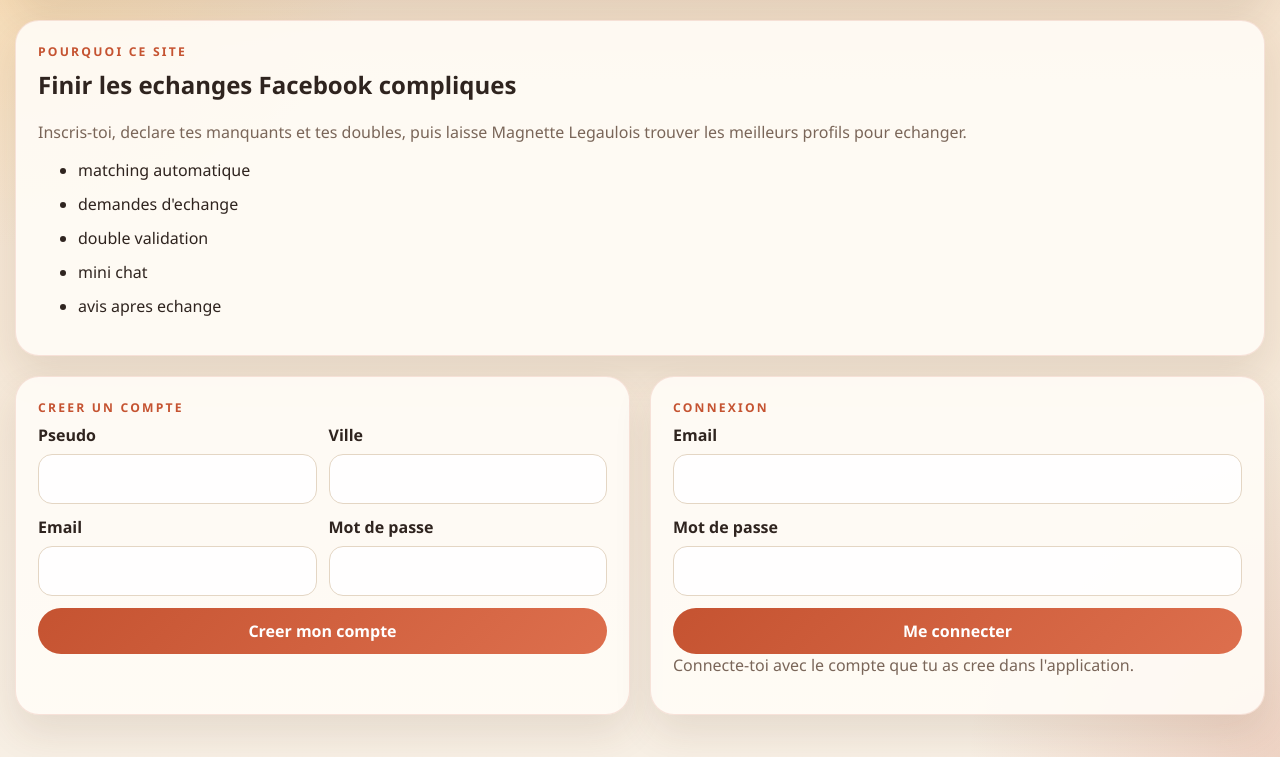
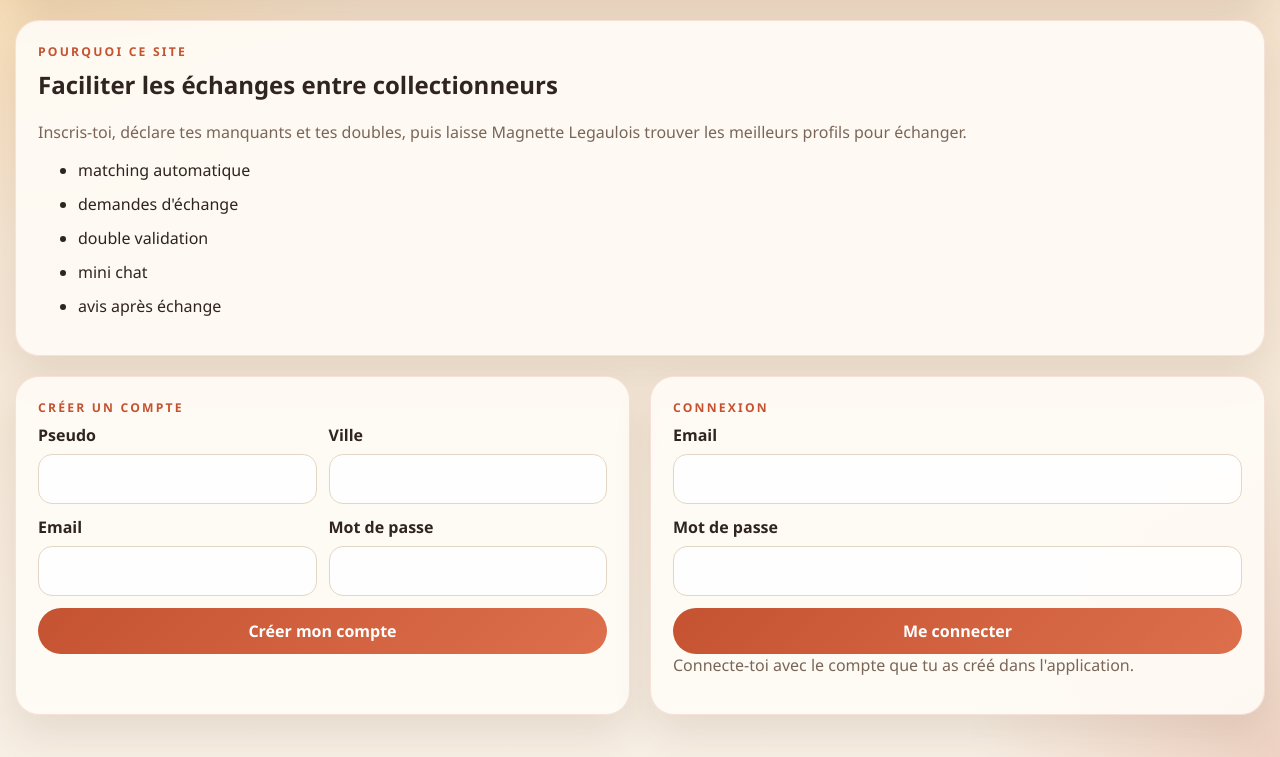
Before and after one commit to Kimmahh/magnet-match, a Flask app: page / in a window 1280 px wide. Shown: the part 142-899 px from the top of the page. Run offline with Flask 3, Linux system fonts and the light colour scheme.

Commit message:
Improve French wording on home page

```diff
--- a/templates/home.html
+++ b/templates/home.html
@@ -4,28 +4,28 @@
   <main class="grid">
     <section class="panel hero">
       <p class="eyebrow">Pourquoi ce site</p>
-      <h2>Finir les echanges Facebook compliques</h2>
+      <h2>Faciliter les échanges entre collectionneurs</h2>
       <p class="muted">
-        Inscris-toi, declare tes manquants et tes doubles, puis laisse Magnette Legaulois
-        trouver les meilleurs profils pour echanger.
+        Inscris-toi, déclare tes manquants et tes doubles, puis laisse Magnette Legaulois
+        trouver les meilleurs profils pour échanger.
       </p>
       <ul class="feature-list">
         <li>matching automatique</li>
-        <li>demandes d'echange</li>
+        <li>demandes d'échange</li>
         <li>double validation</li>
         <li>mini chat</li>
-        <li>avis apres echange</li>
+        <li>avis après échange</li>
       </ul>
     </section>
 
     <section class="panel">
-      <p class="eyebrow">Creer un compte</p>
+      <p class="eyebrow">Créer un compte</p>
       <form class="form-grid" method="post" action="{{ url_for('register') }}">
         <label>Pseudo<input name="username" required /></label>
         <label>Ville<input name="city" required /></label>
         <label>Email<input name="email" type="email" required /></label>
         <label>Mot de passe<input name="password" type="password" required /></label>
-        <button class="button button--primary full" type="submit">Creer mon compte</button>
+        <button class="button button--primary full" type="submit">Créer mon compte</button>
       </form>
     </section>
 
@@ -36,7 +36,7 @@
         <label class="full">Mot de passe<input name="password" type="password" required /></label>
         <button class="button button--primary full" type="submit">Me connecter</button>
       </form>
-      <p class="muted">Connecte-toi avec le compte que tu as cree dans l'application.</p>
+      <p class="muted">Connecte-toi avec le compte que tu as créé dans l'application.</p>
     </section>
   </main>
 {% endblock %}
```
